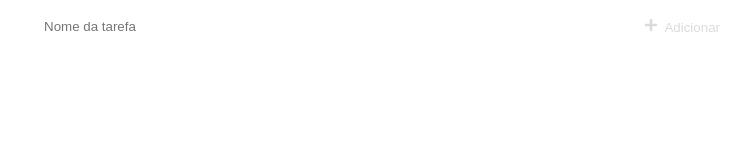
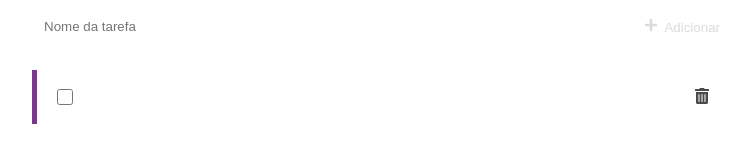
Before and after one commit to wallaceAnterio/ReactTodo, a React (Vite) app: page / in a window 1280 px wide. Shown: the part 198-360 px from the top of the page, without its empty margins (258-1007 px from the left). Built offline with nearby package versions, Linux system fonts and the light colour scheme; the HTML template or start-up script is replaced by a standard one.

Commit message:
create comp Task

```diff
--- a/src/App.jsx
+++ b/src/App.jsx
@@ -1,5 +1,6 @@
 import { useState } from 'react'
 import Form from './components/Form/Form';
+import Task from './components/Task/Task';
 
 import styles from './styles/app.module.css';
 
@@ -8,7 +9,8 @@ function App() {
     <div className={styles.container}>
       <div className={styles.content}>
         <h1>TODOLIST</h1>
-        <Form/>
+        <Form />
+        <Task/>
 
       </div>
     </div>
--- /dev/null
+++ b/src/components/Task/Task.jsx
@@ -0,0 +1,29 @@
+import React from "react";
+import { FaTrashAlt } from "react-icons/fa";
+
+import styles from "./task.module.css";
+
+function Task({ id, name, completed, onRemove, onChangeCompleted }) {
+   return (
+      <li className={`${styles.task} ${completed ? styles.completed : ""}`}>
+         <input
+            type="checkbox"
+            checked={completed}
+            className={styles.task__checkbox}
+            onChange={() => onChangeCompleted(id)}
+         />
+
+         <span className={styles.task__name}>{name}</span>
+
+         <button
+            type="button"
+            className={styles.task__button}
+            onClick={() => onRemove(id)}
+         >
+            <FaTrashAlt size={16} />
+         </button>
+      </li>
+   );
+}
+
+export default Task;
--- /dev/null
+++ b/src/components/Task/task.module.css
@@ -0,0 +1,45 @@
+.task {
+   display: flex;
+   align-items: center;
+   column-gap: 10px;
+
+   padding: 16px;
+   border-radius: 0 6px 6px 0;
+   border-left: 5px solid #753a88;
+   background: var(--background-light);
+}
+
+
+.task__completed{
+   opacity: 0.6;
+}
+.task__completed span{
+   text-decoration: line-through;
+}
+
+.task__checkbox{
+   width: 16px;
+   height: 16px;
+   accent-color: #fff;
+}
+.task__checkbox:hover{
+   cursor: pointer;
+}
+
+.task__name {
+   font-size: 18px;
+   margin-right: auto;
+}
+
+.task__button{
+   color: var(--terciary);
+   border: 0;
+   opacity: 0.7;
+   background: transparent;
+   transition: all 0.2s;
+}
+.task__button:hover{
+   color: linear-gradient(#cc2b5e,#753a88);
+   border-color: linear-gradient(#cc2b5e,#753a88);
+   opacity: 1;
+}
```
